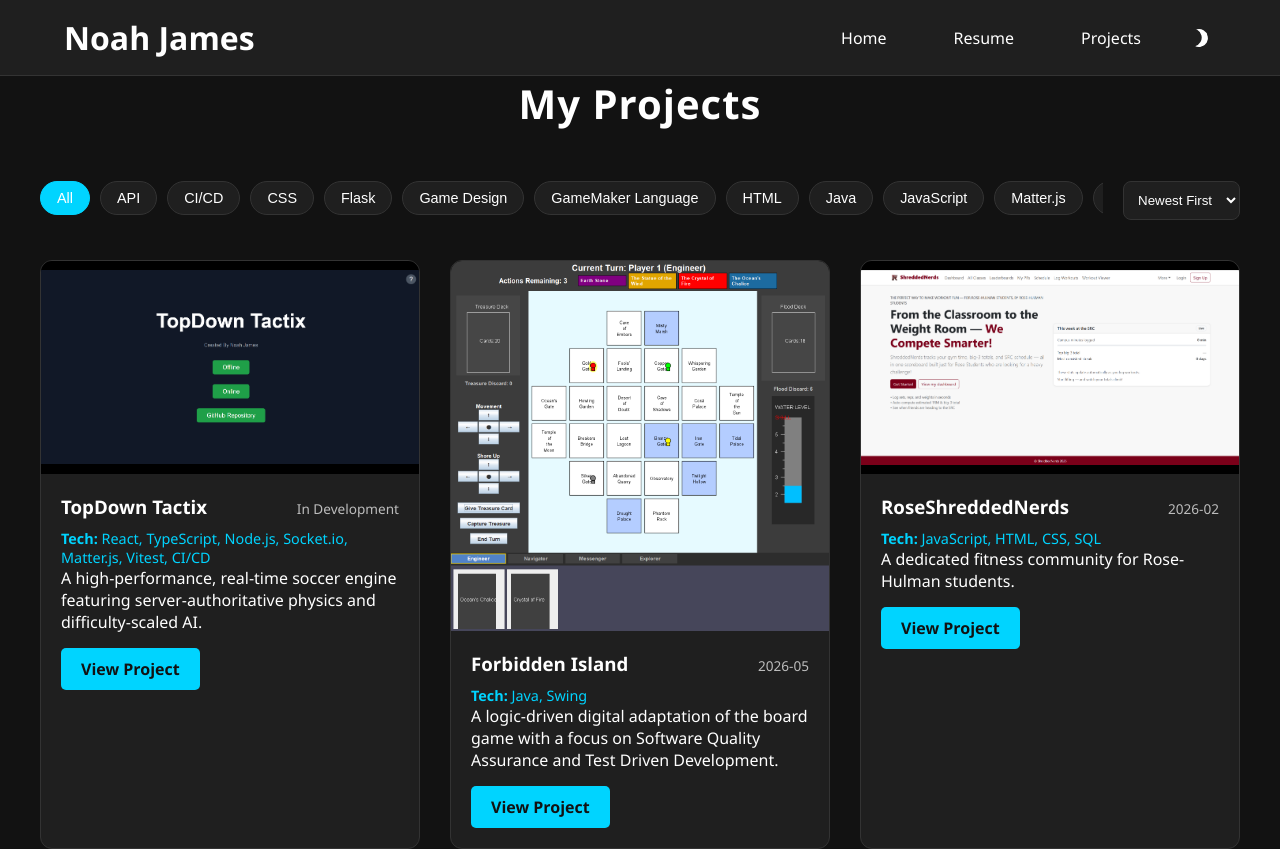
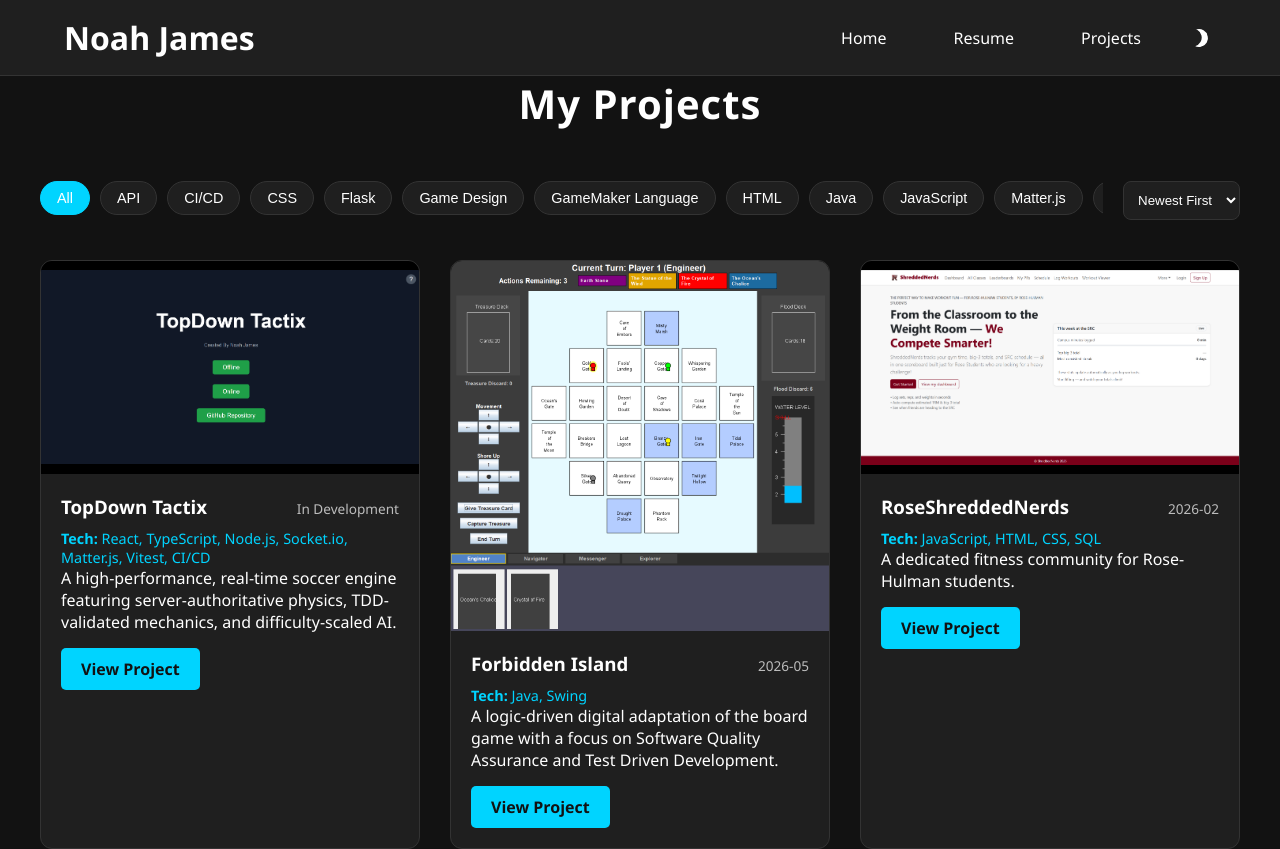
Before and after one commit to NoahCJames/NoahCJames.github.io, a React (Create React App) app: page /projects in a window 1280 px wide. Shown: the top 849 px of the page. Built offline with nearby package versions, Linux system fonts and the light colour scheme.

Commit message:
Updated TopDown Tactix Description 7/8/26

```diff
--- a/src/pages/Projects.js
+++ b/src/pages/Projects.js
@@ -13,8 +13,8 @@ function Projects() {
       title: "TopDown Tactix",
       date: "In Development",
       tech: ["React", "TypeScript", "Node.js", "Socket.io", "Matter.js", "Vitest", "CI/CD"],
-      description: "A high-performance, real-time soccer engine featuring server-authoritative physics and difficulty-scaled AI.",
-      longDescription: "TopDown Tactix is a real-time multiplayer soccer engine engineered for deterministic stability. I developed a server-authoritative architecture using Socket.io and Matter.js to ensure a single source of truth, effectively eliminating client-side cheating. Key technical accomplishments include: implementing a custom sub-stepped physics loop for frame-rate independence, developing an AI controller with difficulty-scaled reaction delays and force multipliers, and maintaining a robust test suite with Vitest to guarantee deterministic behavior. The project utilizes a monorepo structure to share types between client and server, ensuring a strict, type-safe development environment. It is fully containerized and deployed with automated CI/CD pipelines.",
+      description: "A high-performance, real-time soccer engine featuring server-authoritative physics, TDD-validated mechanics, and difficulty-scaled AI.",
+      longDescription: "TopDown Tactix is a real-time multiplayer soccer engine engineered for deterministic stability. I developed a server-authoritative architecture using Socket.io and Matter.js to ensure a single source of truth, effectively eliminating client-side cheating. The project follows a strict Test-Driven Development (TDD) workflow: I first implement a simple failing test for core mechanics (like collision detection or movement), write the minimal code to pass, refine the test to cover edge cases, and refactor for performance. Key technical accomplishments include: implementing a custom sub-stepped physics loop for frame-rate independence, developing an AI controller with difficulty-scaled reaction delays, and maintaining a robust test suite with Vitest. The project uses a monorepo for shared types between client and server and is fully containerized with automated CI/CD pipelines.",
       image: process.env.PUBLIC_URL + "/TopDown-Tactix-Home.png",
       links: [
         { text: "Preview!", url: "https://topdown-tactix.vercel.app/" },
```
